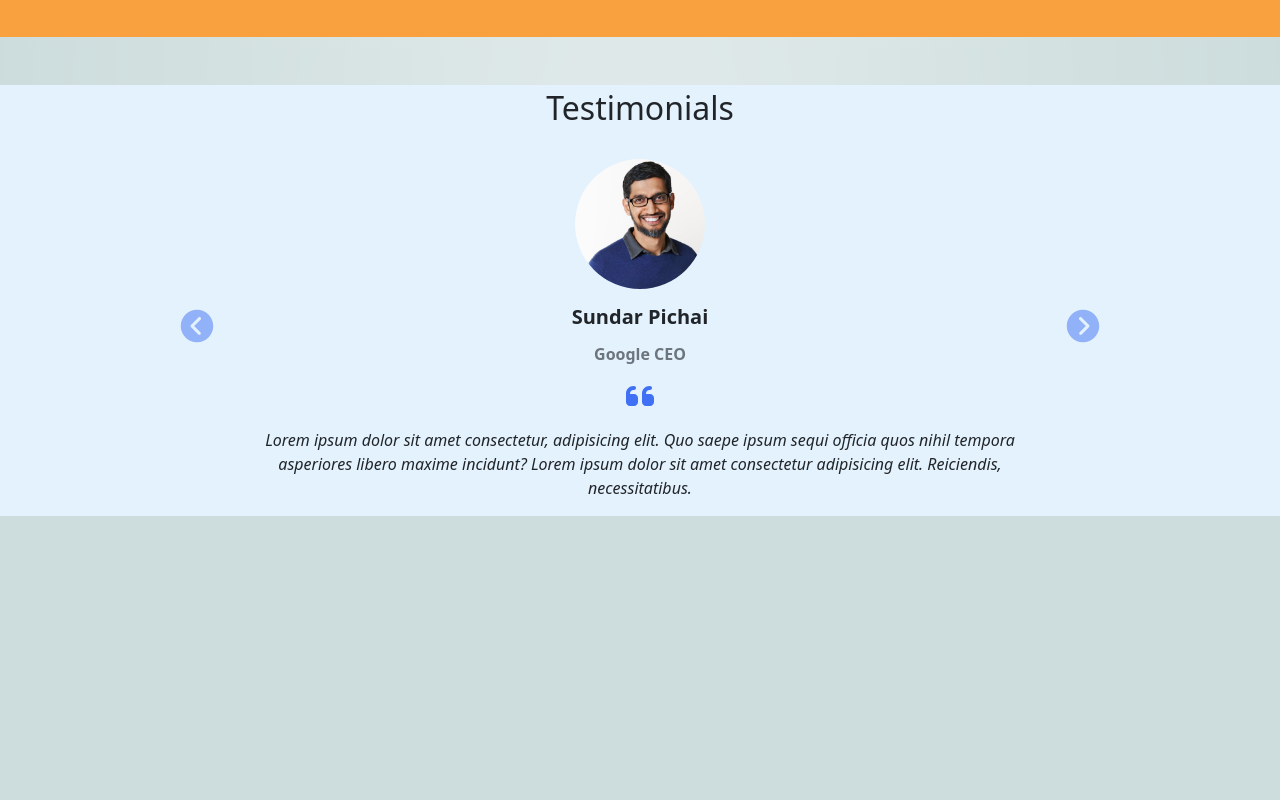
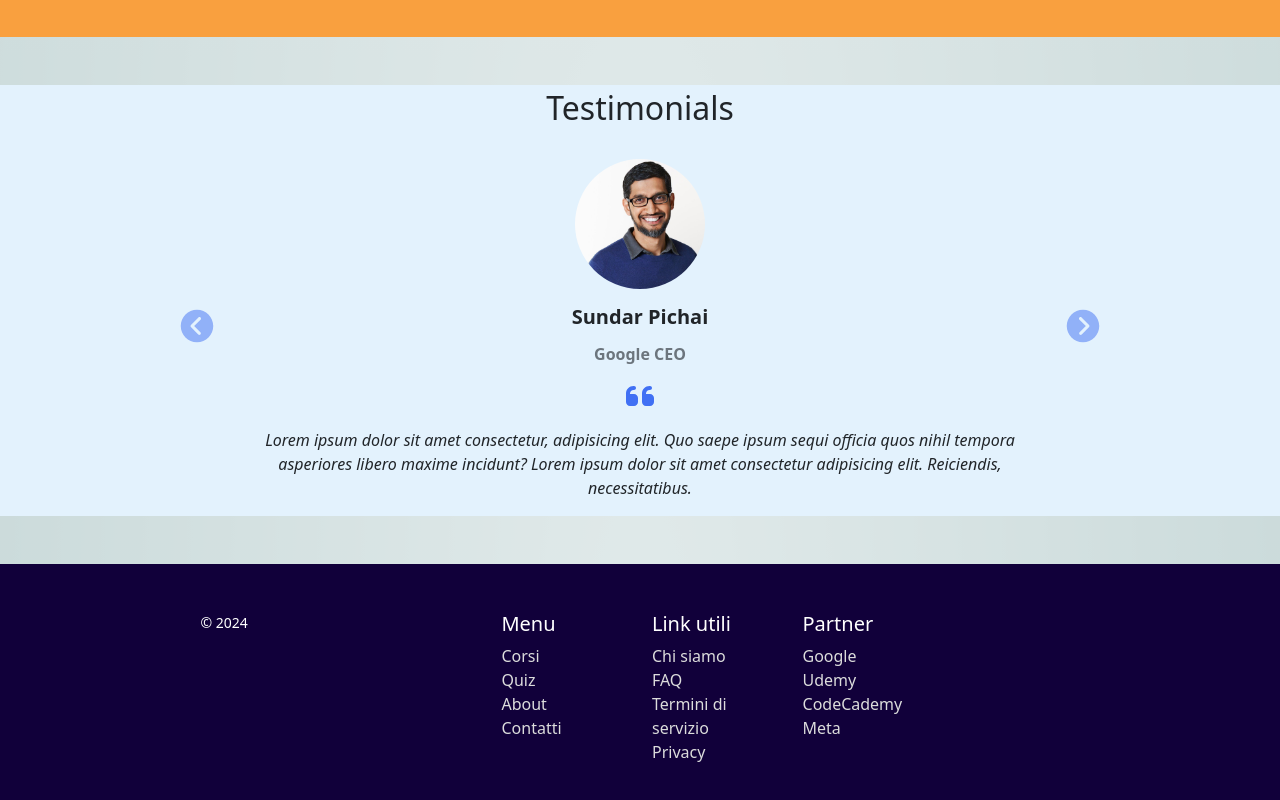
Before and after one commit to frank90kr/capstone, a React (Create React App) app in the folder frontend/: page / in a window 1280 px wide. Shown: the part 2453-3253 px from the top of the page. Before the commit the page ends 2969 px from the top, so only its background shows below. Built offline with nearby package versions, Linux system fonts and the light colour scheme; no server answers.

Commit message:
add carousel in home for courses-card and more

```diff
--- a/frontend/src/pages/Home.css
+++ b/frontend/src/pages/Home.css
@@ -149,8 +149,13 @@
 }
 
 .course-image {
-  height: 200px;
+  height: 150px;
   object-fit: cover;
+}
+
+.custom-arrow-cards {
+  font-size: 3rem;
+  color: #009970;
 }
 /* Effetto hover su card */
 .card {
@@ -159,17 +164,17 @@
   overflow: hidden;
   display: flex;
   flex-direction: column;
-  height: 350px;
+  width: 320px;
 }
 
 .card-body {
-  padding: 20px;
-  flex: 1;
+  padding: 15px;
+  /* flex: 1; */
 }
 
 .card:hover {
   border-color: #ddd; /* Opzionale, se si desidera mantenere lo stesso colore del bordo */
-  box-shadow: 0px 0px 10px 5px rgba(0, 189, 120, 0.69);
+  box-shadow: 0px 0px 10px 8px rgba(0, 189, 120, 0.382);
 }
 
 .close {
@@ -233,7 +238,27 @@
   color: #4070f4;
 }
 .custom-paragraph {
-  padding-left: 110px;
-  padding-right: 110px;
+  padding-left: 120px;
+  padding-right: 120px;
   font-style: italic;
 }
+
+/* Footer */
+
+.footer {
+  background: #11003a;
+  backdrop-filter: blur(10px);
+  -webkit-backdrop-filter: blur(10px);
+  padding-left: 15%;
+  padding-right: 15%;
+  color: white;
+}
+.footer-link {
+  text-decoration: none;
+  color: rgb(220, 220, 220);
+}
+.footer-link:hover {
+  color: rgba(255, 255, 255, 0.877);
+  text-decoration: underline;
+  transition: 0.5s color;
+}
--- a/frontend/src/pages/Home.jsx
+++ b/frontend/src/pages/Home.jsx
@@ -20,6 +20,8 @@ import { useSelector } from "react-redux";
 import { FaQuoteLeft } from "react-icons/fa6";
 import { IoIosArrowDropleftCircle } from "react-icons/io";
 import { IoIosArrowDroprightCircle } from "react-icons/io";
+import { TiSocialInstagram } from "react-icons/ti";
+import { TiSocialGithub } from "react-icons/ti";
 
 const Home = () => {
   const [courses, setCourses] = useState([]);
@@ -93,6 +95,34 @@ const Home = () => {
       console.error("Error checking purchase status:", error);
     }
   };
+  const [index, setIndex] = useState(0);
+
+  const handleSelect = (selectedIndex) => {
+    setIndex(selectedIndex);
+  };
+
+  const nextSlide = () => {
+    setIndex((prevIndex) => (prevIndex + 1) % courses.length);
+  };
+
+  const prevSlide = () => {
+    setIndex((prevIndex) => (prevIndex - 1 + courses.length) % courses.length);
+  };
+
+  const chunkCourses = () => {
+    const courseChunks = [];
+    for (let i = 0; i < courses.length; i += 4) {
+      const chunk = courses.slice(i, i + 4);
+      if (chunk.length < 4) {
+        const remaining = 4 - chunk.length;
+        chunk.push(...courses.slice(0, remaining));
+      }
+      courseChunks.push(chunk);
+    }
+    return courseChunks;
+  };
+
+  const courseChunks = chunkCourses();
 
   return (
     <div className="body">
@@ -129,9 +159,7 @@ const Home = () => {
           </Col>
         </Row>
       </Container>
-
       {/* Under Hero */}
-
       <Container fluid className="under-hero" data-aos="fade-up" data-aos-duration="1000">
         <Row className="container-under-hero d-sm-flex justify-content-center align-items-center ms-3">
           <Col>
@@ -169,7 +197,6 @@ const Home = () => {
           </Col>
         </Row>
       </Container>
-
       {/* Section 2 */}
       <Container fluid className="section2 mt-5" data-aos="fade-right" data-aos-duration="2500">
         <Row className="align-items-start justify-content-center">
@@ -224,27 +251,39 @@ const Home = () => {
           </Col>
         </Row>
       </Container>
-
       {/* Section3 Card's Course */}
       <Container fluid>
         <h2 className="text-center py-4">I nostri corsi</h2>
-        <Row className="justify-content-center mt-5 gap-1">
-          {courses.map((course, index) => (
-            <Col key={course.id} md={3} className="mb-4">
-              <Card className="card border border-3 rounded-top border-light" onClick={() => handleOpenModal(course)}>
+        <Carousel
+          interval={null}
+          indicators={false}
+          prevIcon={<IoIosArrowDropleftCircle className="custom-arrow-cards prev-arrow-cards" />}
+          nextIcon={<IoIosArrowDroprightCircle className="custom-arrow-cards next-arrow-cards" />}
+          className="mt-5"
+          activeIndex={index}
+          onSelect={handleSelect}
+        >
+          {courseChunks.map((courseChunk, idx) => (
+            <Carousel.Item key={idx}>
+              <Row className="justify-content-center gap-2 mt-1">
+                {courseChunk.map((course) => (
+                  <Col key={course.id} md={2} className="cards-col mb-3 d-flex justify-content-center">
+                    <Card className="card border border-2 border-light mt-1" onClick={() => handleOpenModal(course)}>
                       <Card.Img className="course-image rounded-top" variant="top" src={course.image} />
                       <Card.Body>
                         <Card.Title className="text-center">{course.title}</Card.Title>
                       </Card.Body>
                       <Card.Footer>
-                  <p className="text-center mb-4">Creato da: {course.creator_name}</p>{" "}
-                  {/* Mostra il nome del creatore */}
-                  <p>Prezzo {course.price}</p>
+                        <p className="text-center mb-4">Creato da: {course.creator_name}</p>
+                        <p>Prezzo: {course.price}</p>
                       </Card.Footer>
                     </Card>
                   </Col>
                 ))}
               </Row>
+            </Carousel.Item>
+          ))}
+        </Carousel>
         <Modal show={showModal} onHide={handleCloseModal}>
           <Modal.Header closeButton>
             <Modal.Title>Corso: {selectedCourse?.title}</Modal.Title>
@@ -277,14 +316,12 @@ const Home = () => {
                 </Button>
               </Link>
             )}
-
             <Button className="login-button close border border-none" onClick={handleCloseModal}>
               Chiudi
             </Button>
           </Modal.Footer>
         </Modal>
       </Container>
-
       {/* Section 4 Quiz */}
       <Container fluid className="py-5" data-aos="fade-up" data-aos-duration="2000" loop={true}>
         <Row className="align-items-center align-content-center justify-content-center container-quiz-home text-white">
@@ -320,7 +357,6 @@ const Home = () => {
           </Col>
         </Row>
       </Container>
-
       {/* Section 5 Teacher */}
       <Container fluid className="section5 mt-5" data-aos="fade-in" data-aos-duration="2500">
         <Row className="align-items-start justify-content-center">
@@ -342,7 +378,6 @@ const Home = () => {
           </Col>
         </Row>
       </Container>
-
       <Container fluid className="section6 mt-5">
         <Row className="justify-content-center">
           <h2 className="text-center mt-1">Testimonials</h2>
@@ -409,7 +444,102 @@ const Home = () => {
                   Reiciendis, necessitatibus.
                 </p>
               </Carousel.Item>
+              <Carousel.Item className="text-center mt-4">
+                <img src="/home_img/the-rock.jpg" alt="Greg Brown" className="udemy-admin google-ceo" />
+                <h5 className="mt-3 fw-semibold">Dwayne Johnson "The Rock"</h5>
+                <h6 className="mt-3 fw-semibold text-secondary">Student/Actor/WWE Wrestler</h6>
+                <FaQuoteLeft className="quote-icon mt-2" />
+                <p className=" custom-paragraph">
+                  Recentemente ho riscoperto la mia passione per l'informatica. Grazie alla vostra piattaforma ho
+                  trovato il modo perfetto per coltivare questa passione, anche tra un set e l'altro. <br /> È
+                  incredibile come la tecnologia e la formazione possano essere accessibili ovunque e in qualsiasi
+                  momento. Grazie per aver reso possibile il mio viaggio verso il mondo digitale!
+                </p>
+              </Carousel.Item>
             </Carousel>
+          </Col>
+        </Row>
+      </Container>
+
+      <Container fluid>
+        <Row className="footer py-5 mt-5">
+          <Col xs={12} md={4}>
+            <small className="d-block mb-3">© 2024</small>
+          </Col>
+          <Col xs={6} md={2}>
+            <h5>Menu</h5>
+            <ul className="list-unstyled text-small">
+              <li>
+                <Link to="#" className="footer-link">
+                  Corsi
+                </Link>
+              </li>
+              <li>
+                <Link to="#" className="footer-link">
+                  Quiz
+                </Link>
+              </li>
+              <li>
+                <Link to="#" className="footer-link">
+                  About
+                </Link>
+              </li>
+              <li>
+                <Link to="#" className="footer-link">
+                  Contatti
+                </Link>
+              </li>
+            </ul>
+          </Col>
+          <Col xs={6} md={2}>
+            <h5>Link utili</h5>
+            <ul className="list-unstyled text-small">
+              <li>
+                <Link to="#" className="footer-link">
+                  Chi siamo
+                </Link>
+              </li>
+              <li>
+                <Link to="#" className="footer-link">
+                  FAQ
+                </Link>
+              </li>
+              <li>
+                <Link to="#" className="footer-link">
+                  Termini di servizio
+                </Link>
+              </li>
+              <li>
+                <Link to="#" className="footer-link">
+                  Privacy
+                </Link>
+              </li>
+            </ul>
+          </Col>
+          <Col xs={6} md={2}>
+            <h5>Partner</h5>
+            <ul className="list-unstyled text-small">
+              <li>
+                <Link to="#" className="footer-link">
+                  Google
+                </Link>
+              </li>
+              <li>
+                <Link to="#" className="footer-link">
+                  Udemy
+                </Link>
+              </li>
+              <li>
+                <Link to="#" className="footer-link">
+                  CodeCademy
+                </Link>
+              </li>
+              <li>
+                <Link to="#" className="footer-link">
+                  Meta
+                </Link>
+              </li>
+            </ul>
           </Col>
         </Row>
       </Container>
```
Also changed, not shown: frontend/public/home_img/the-rock.jpg (added). Lines whose indentation alone changed are shown as unchanged.
